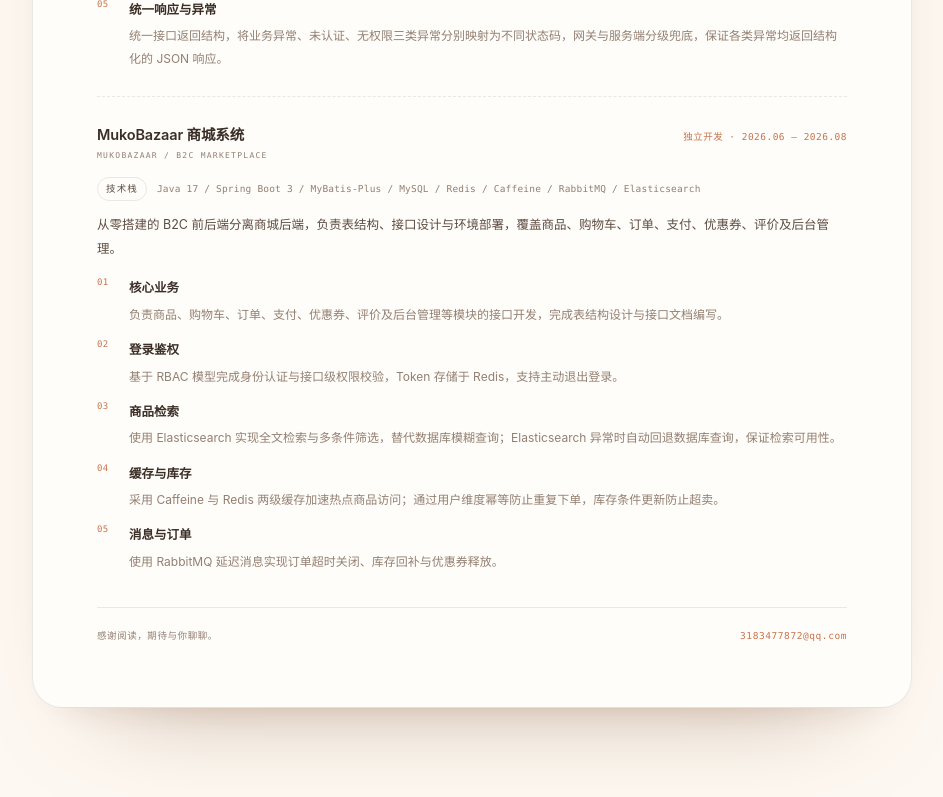
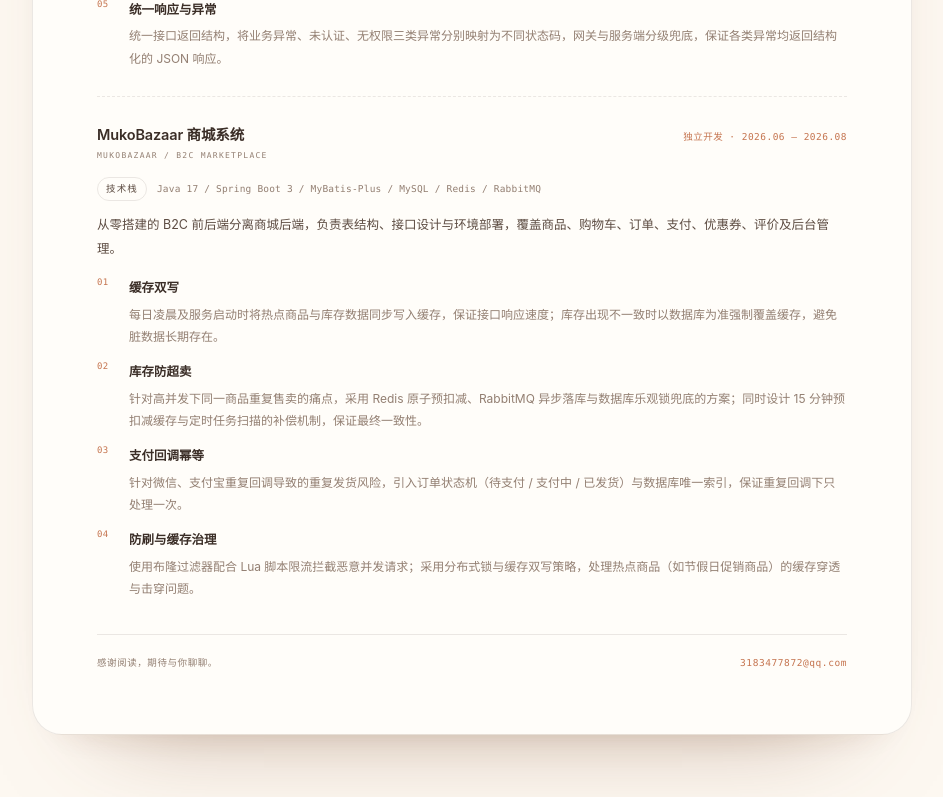
Before and after one commit to li-kai-yu/blog, a React (Vite) app: page /resume in a window 1280 px wide. Shown: the part 1815-2612 px from the top of the page, without its empty margins (168-1111 px from the left). Built offline with nearby package versions, Linux system fonts and the light colour scheme.

Commit message:
content: 按更新版简历同步商城项目经历

```diff
--- a/src/pages/Resume.tsx
+++ b/src/pages/Resume.tsx
@@ -27,7 +27,7 @@ const strengths = [
   },
   {
     label: '框架与中间件',
-    text: '熟练使用 Spring Boot、MyBatis-Plus，了解 Nacos、Gateway 等微服务组件及 RabbitMQ、Elasticsearch 的基本原理与用法；熟悉 Git、Maven、Docker。',
+    text: '熟练使用 Spring Boot、MyBatis-Plus，了解 Nacos、Gateway 等微服务组件及 RabbitMQ、Elasticsearch 的基本原理与用法；熟悉 Git、Maven。',
   },
 ]
 
@@ -72,35 +72,29 @@ const projects: ResumeProject[] = [
     name: 'MukoBazaar 商城系统',
     latin: 'MUKOBAZAAR / B2C MARKETPLACE',
     meta: '独立开发 · 2026.06 – 2026.08',
-    stack:
-      'Java 17 / Spring Boot 3 / MyBatis-Plus / MySQL / Redis / Caffeine / RabbitMQ / Elasticsearch',
+    stack: 'Java 17 / Spring Boot 3 / MyBatis-Plus / MySQL / Redis / RabbitMQ',
     summary:
       '从零搭建的 B2C 前后端分离商城后端，负责表结构、接口设计与环境部署，覆盖商品、购物车、订单、支付、优惠券、评价及后台管理。',
     points: [
       {
         index: '01',
-        label: '核心业务',
-        text: '负责商品、购物车、订单、支付、优惠券、评价及后台管理等模块的接口开发，完成表结构设计与接口文档编写。',
+        label: '缓存双写',
+        text: '每日凌晨及服务启动时将热点商品与库存数据同步写入缓存，保证接口响应速度；库存出现不一致时以数据库为准强制覆盖缓存，避免脏数据长期存在。',
       },
       {
         index: '02',
-        label: '登录鉴权',
-        text: '基于 RBAC 模型完成身份认证与接口级权限校验，Token 存储于 Redis，支持主动退出登录。',
+        label: '库存防超卖',
+        text: '针对高并发下同一商品重复售卖的痛点，采用 Redis 原子预扣减、RabbitMQ 异步落库与数据库乐观锁兜底的方案；同时设计 15 分钟预扣减缓存与定时任务扫描的补偿机制，保证最终一致性。',
       },
       {
         index: '03',
-        label: '商品检索',
-        text: '使用 Elasticsearch 实现全文检索与多条件筛选，替代数据库模糊查询；Elasticsearch 异常时自动回退数据库查询，保证检索可用性。',
+        label: '支付回调幂等',
+        text: '针对微信、支付宝重复回调导致的重复发货风险，引入订单状态机（待支付 / 支付中 / 已发货）与数据库唯一索引，保证重复回调下只处理一次。',
       },
       {
         index: '04',
-        label: '缓存与库存',
-        text: '采用 Caffeine 与 Redis 两级缓存加速热点商品访问；通过用户维度幂等防止重复下单，库存条件更新防止超卖。',
-      },
-      {
-        index: '05',
-        label: '消息与订单',
-        text: '使用 RabbitMQ 延迟消息实现订单超时关闭、库存回补与优惠券释放。',
+        label: '防刷与缓存治理',
+        text: '使用布隆过滤器配合 Lua 脚本限流拦截恶意并发请求；采用分布式锁与缓存双写策略，处理热点商品（如节假日促销商品）的缓存穿透与击穿问题。',
       },
     ],
   },
```
